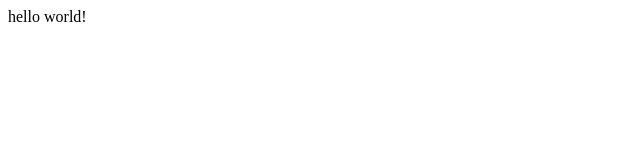
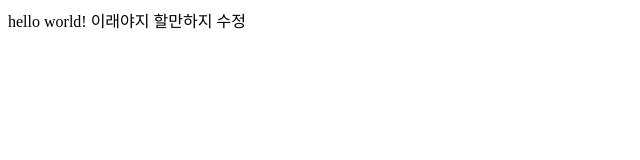
Before and after one commit to rta21k/test, a plain HTML site: page index.html in a window 1280 px wide. Shown: the whole page, without its empty margins (0-640 px from the left). Drawn offline with Linux system fonts and the light colour scheme.

Commit message:
수정 테스트

```diff
--- a/index.html
+++ b/index.html
@@ -7,5 +7,7 @@
 </head>
 <body>
 hello world!
+이래야지 할만하지
+수정
 </body>
 </html>
```
